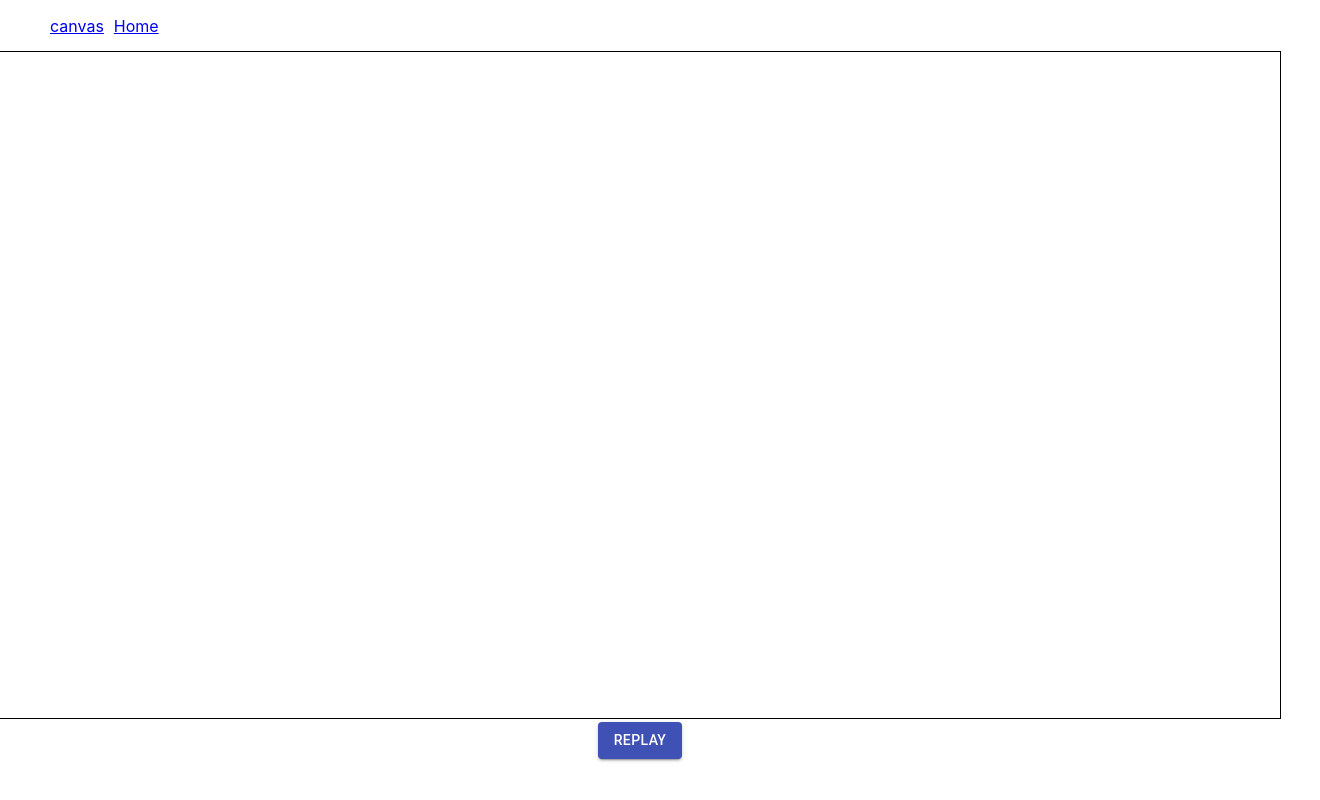
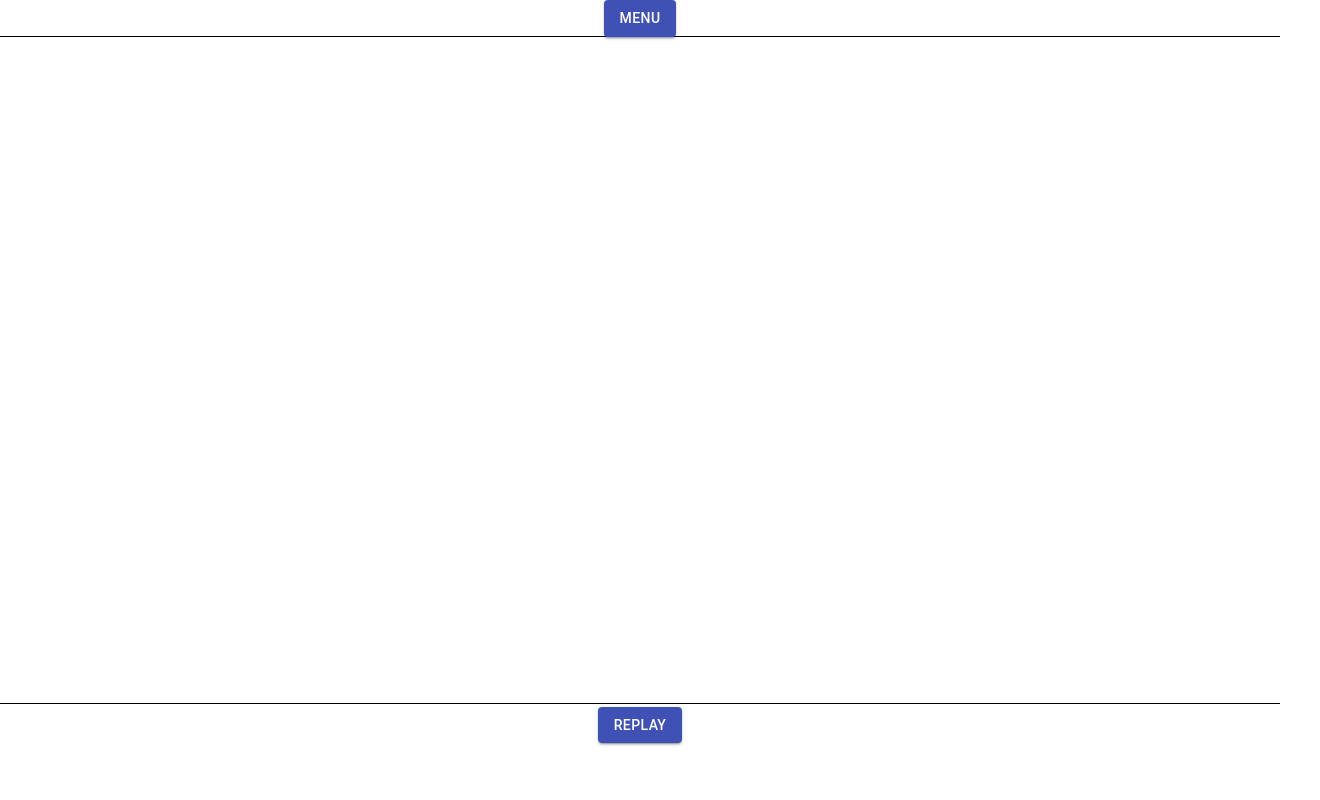
Before and after one commit to nikasakandelidze/pomodoro, a React (Create React App) app: page /canvas in a window 1280 px wide. Shown: the whole page, 1320 px wide, since content can reach past the window. Built offline with nearby package versions, Linux system fonts and the light colour scheme.

Commit message:
added side bar menu

```diff
--- a/src/App.css
+++ b/src/App.css
@@ -5,22 +5,6 @@
 .App-logo {
   height: 40vmin;
   pointer-events: none;
-}
-
-.nav-menu{
-  display: flex;
-  width: 100%;
-  list-style: none;
-}
-
-.nav-menu-item{
-  margin-left: 10px;
-}
-
-.interactive-ui-container{
-  text-align: center;
-  display: inline-block;
-  margin-top: 10px;
 }
 
 @media (prefers-reduced-motion: no-preference) {
--- a/src/App.js
+++ b/src/App.js
@@ -1,26 +1,26 @@
 import { Link,Route, BrowserRouter as Router, Switch  } from "react-router-dom";
 import Scheduler from "./components/Scheduler";
+import { useState } from "react";
+
+import Drawer from "./components/Drawer";
+import SideMenu from "./components/SideMenu";
 
 import './App.css'
-import Drawer from "./components/Drawer";
+import CustomButton from "./components/UI/Button";
 
 
 function App() {
+  const [isSideMenuOpen, setIsSideMenuOpen] = useState(false)
+
+  const toggleSideMenu = () => setIsSideMenuOpen(prevState=>!prevState);
+
   return (
     <div className='App'>
        <Router>
-          <ul className={'nav-menu'}>
-            <li className={'nav-menu-item'}>
-              <Link to='/canvas'>
-                canvas
-              </Link>
-            </li>
-            <li className={'nav-menu-item'}>
-              <Link to='/'>
-                Home
-              </Link>
-            </li>
-          </ul>
+        <CustomButton title={'Menu'} onClickCallback={toggleSideMenu} />
+        <div className={'side-menu'}>
+          <SideMenu isOpen={isSideMenuOpen} onClose={toggleSideMenu} toggleDrawer={toggleSideMenu}/>
+        </div>
           <Switch>
             <Route path='/canvas'>
               <Drawer/>
--- /dev/null
+++ b/src/components/SideMenu.js
@@ -0,0 +1,31 @@
+import React from 'react'
+import { Drawer } from '@material-ui/core'
+import { Link } from 'react-router-dom'
+
+import '../styles/SideMenu.css'
+
+export default function SideMenu({isOpen, toggleDrawer}) {
+    return (
+        <div>
+            <Drawer
+                anchor={'hi'}
+                open={isOpen}
+                onClose={toggleDrawer}
+                onOpen={toggleDrawer}
+                >
+                 <ul className={'nav-menu'}>
+                    <li className={'nav-menu-item'}>
+                    <Link to='/canvas'>
+                        canvas
+                    </Link>
+                    </li>
+                    <li className={'nav-menu-item'}>
+                    <Link to='/'>
+                        Home
+                    </Link>
+                    </li>
+                </ul>
+            </Drawer>
+        </div>
+    )
+}
--- /dev/null
+++ b/src/styles/SideMenu.css
@@ -0,0 +1,14 @@
+.nav-menu{
+    width: 100%;
+    list-style: none;
+  }
+
+  .nav-menu-item{
+    margin-left: 10px;
+  }
+
+  .interactive-ui-container{
+    text-align: center;
+    display: inline-block;
+    margin-top: 10px;
+  }
```
